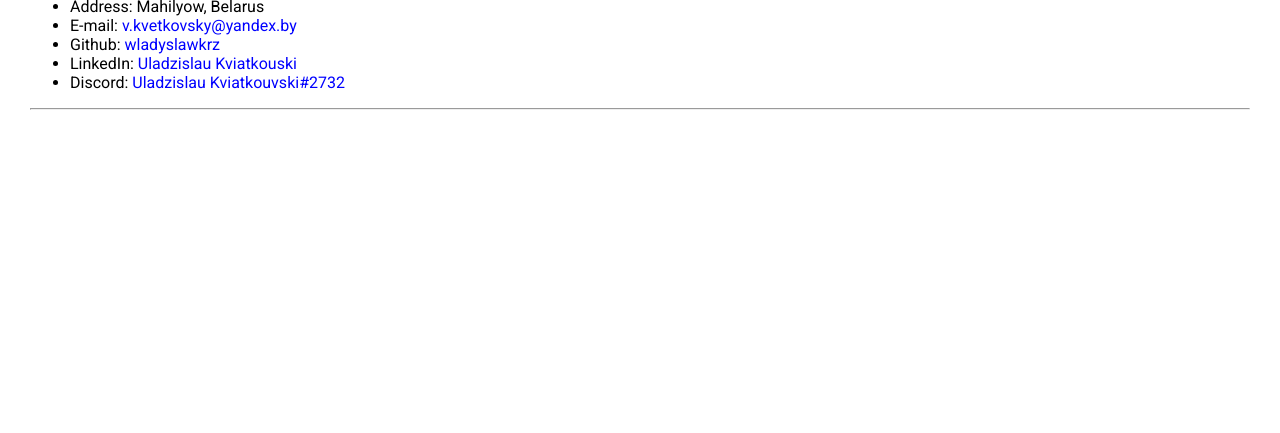
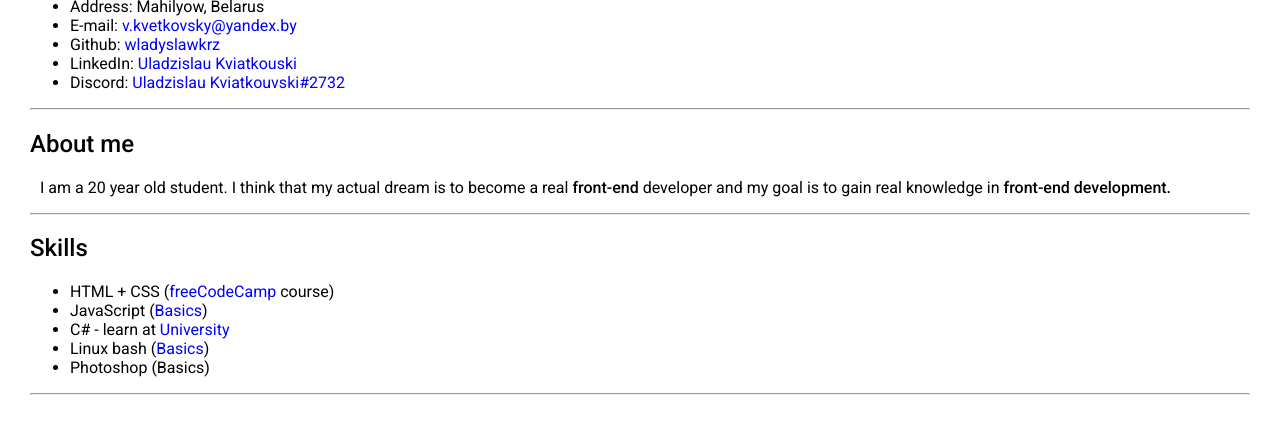
Before and after one commit to wladyslawkrz/rsschool-cv, a plain HTML site: page index.html in a window 1280 px wide. Shown: the part 345-778 px from the top of the page. Drawn offline with Linux system fonts and the light colour scheme.

Commit message:
feat: added aboutme and skills section

```diff
--- a/css/style.css
+++ b/css/style.css
@@ -39,3 +39,7 @@ a:hover {
 .bold-text {
   font-weight: 500;
 }
+
+p {
+  margin-left: 10px;
+}
--- a/index.html
+++ b/index.html
@@ -39,5 +39,30 @@
         </section>
         <hr>
     </header>
+    <main>
+        <section>
+            <h2>About me</h2>
+            <p class="about-me">I am a 20 year old student.
+                I think that my actual dream is to become a real
+                    <span class="bold-text">front-end</span>
+                developer and my goal is to gain real knowledge in
+                    <span class="bold-text">front-end development.</span>
+            </p>
+        </section>
+        <hr>
+        <section>
+            <h2>Skills</h2>
+            <ul>
+                <li>HTML + CSS (<a href="https://www.freecodecamp.org" target="_blank">freeCodeCamp</a> course)</li>
+                <li>JavaScript (<a href="https://javascript.info/" target="_blank">Basics</a>)</li>
+                <li>C# - learn at
+                    <a href="">University</a>
+                </li>
+                <li>Linux bash (<a href="https://ru.hexlet.io/courses/bash" target="_blank">Basics</a>)</li>
+                <li>Photoshop (Basics)</li>
+            </ul>
+        </section>
+        <hr>
+    </main>
 </body>
 </html>
```
